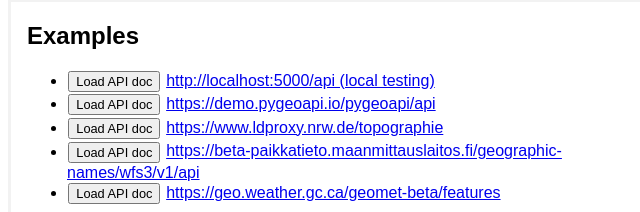
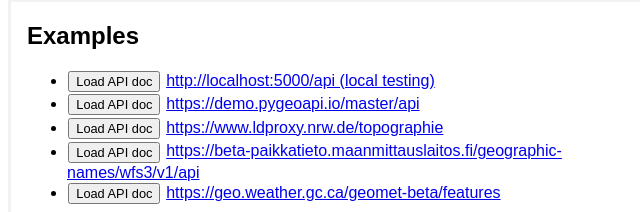
Before and after one commit to afasseco/ogc-api-features-testclient, a plain HTML site: page src/index.html in a window 1280 px wide. Shown: the part 170-382 px from the top of the page, 0-640 px from the left. Drawn offline with nearby package versions, Linux system fonts and the light colour scheme; grey boxes are pictures that could not be loaded.

Commit message:
fix pygeoapi URL

```diff
--- a/src/index.html
+++ b/src/index.html
@@ -104,7 +104,7 @@
       <h2>Examples</h2>
       <ul>
         <li><button onclick='setWFS3url("http://localhost:5000/api")'>Load API doc</button> <a href="http://localhost:5000/api" target="_blank">http://localhost:5000/api (local testing)</a></li>
-        <li><button onclick='setWFS3url("https://demo.pygeoapi.io/pygeoapi/api")'>Load API doc</button> <a href="https://demo.pygeoapi.io/pygeoapi/api" target="_blank">https://demo.pygeoapi.io/pygeoapi/api</a></li>
+        <li><button onclick='setWFS3url("https://demo.pygeoapi.io/master/api")'>Load API doc</button> <a href="https://demo.pygeoapi.io/master/api" target="_blank">https://demo.pygeoapi.io/master/api</a></li>
         <li><button onclick='setWFS3url("https://www.ldproxy.nrw.de/topographie")'>Load API doc</button> <a href="https://www.ldproxy.nrw.de/topographie" target="_blank">https://www.ldproxy.nrw.de/topographie</a></li>
         <li><button onclick='setWFS3url("https://beta-paikkatieto.maanmittauslaitos.fi/geographic-names/wfs3/v1/api")'>Load API doc</button> <a href="https://beta-paikkatieto.maanmittauslaitos.fi/geographic-names/wfs3/v1/api" target="_blank">https://beta-paikkatieto.maanmittauslaitos.fi/geographic-names/wfs3/v1/api</a></li>
         <li><button onclick='setWFS3url("https://geo.weather.gc.ca/geomet-beta/features")'>Load API doc</button> <a href="https://geo.weather.gc.ca/geomet-beta/features" target="_blank">https://geo.weather.gc.ca/geomet-beta/features</a></li>
```
